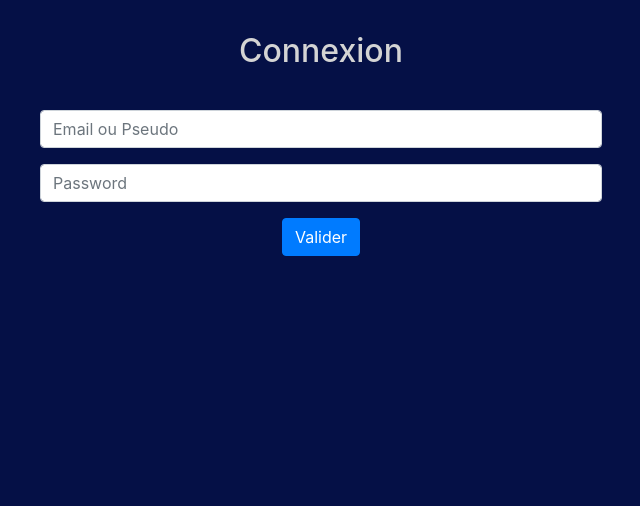
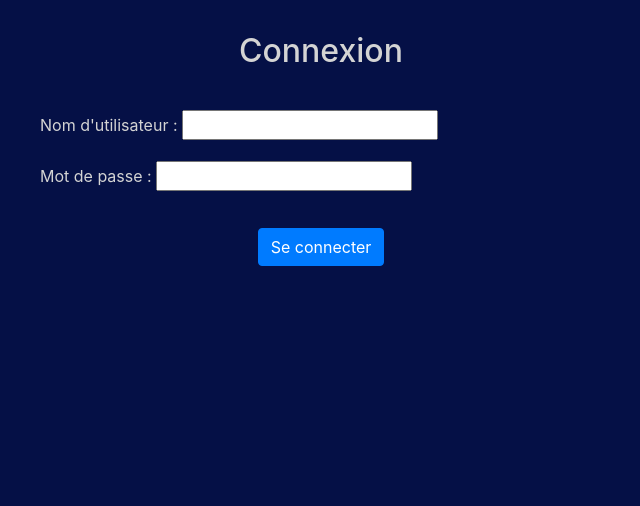
Before and after one commit to dani-bright/DjangoVideoGameLibrary, a Django app: page /login in a window 1280 px wide. Shown: the part 56-562 px from the top of the page, without its empty margins (319-959 px from the left). Run offline with Django 3.2, Linux system fonts and the light colour scheme; some libraries are stand-ins or nearby versions.

Commit message:
create register end login functions

```diff
--- /dev/null
+++ b/videogame/website/forms.py
@@ -0,0 +1,12 @@
+from django import forms
+
+class LoginForm(forms.Form):
+    username = forms.CharField(label="Nom d'utilisateur", max_length=30)
+    password = forms.CharField(label="Mot de passe", widget=forms.PasswordInput)
+
+class RegisterForm(forms.Form):
+    first_name = forms.CharField(label="Prénom", max_length=60)
+    last_name = forms.CharField(label="Nom", max_length=60)
+    username = forms.CharField(label="Nom d'utilisateur", max_length=30)
+    email = forms.CharField(label="email", max_length=200)
+    password = forms.CharField(label="Mot de passe", widget=forms.PasswordInput)
--- a/videogame/website/templates/website/login.html
+++ b/videogame/website/templates/website/login.html
@@ -1,20 +1,25 @@
 {% extends "website/base.html" %}
 {% block title %}Connexion{% endblock %}
 {% block content %}
+
 <h2>Connexion</h2>
-    <form>
+{% if error %}
+<p><strong>Utilisateur inconnu ou mauvais de mot de passe.</strong></p>
+{% endif %}
+{% if user.is_authenticated %}
+Vous êtes connecté, {{ user.username }} !
+{% else %}
+<form method="post" action=".">
+    {% csrf_token %}
     <div class="form-group centered-input">
         <div class="col-sm-6">
-                <input type="text" class="form-control" id="emailorusername" placeholder="Email ou Pseudo">
+            {{ form.as_p }}
         </div>
     </div>
-        <div class="form-group centered-input">
-            <div class="col-sm-6">
-                <input type="password" class="form-control" id="password" placeholder="Password">
-            </div>
-        </div>
+
     <div class="text-center">
-            <button type="submit" class="btn btn-primary">Valider</button>
+        <input type="submit" class="btn btn-primary" value="Se connecter">
     </div>
 </form>
+{% endif %}
 {% endblock %}
--- a/videogame/website/templates/website/register.html
+++ b/videogame/website/templates/website/register.html
@@ -5,12 +5,12 @@
     <form>
         <div class="form-group centered-input">
             <div class="col-sm-6">
-                <input type="text" class="form-control" id="lastname" placeholder="Nom">
+                <input type="text" class="form-control" id="last_name" placeholder="Nom">
             </div>
         </div>
         <div class="form-group centered-input">
             <div class="col-sm-6">
-                <input type="text" class="form-control" id="firstname" placeholder="Prénom">
+                <input type="text" class="form-control" id="first_name" placeholder="Prénom">
             </div>
         </div>
         <div class="form-group centered-input">
--- a/videogame/website/views.py
+++ b/videogame/website/views.py
@@ -1,11 +1,56 @@
 from django.http import HttpResponse, Http404
 from django.shortcuts import render, redirect
+from django.contrib.auth.models import User
+from django.contrib.auth import authenticate, login
+from .forms import LoginForm, RegisterForm
+
+
 
 def home(request):
     return render(request, 'website/home.html', locals())
 
+
 def register(request):
+    error = False
+
+    if request.method == "POST":
+        form = RegisterForm(request.POST)
+        if form.is_valid():
+            username = form.cleaned_data["username"]
+            first_name = form.cleaned_data["first_name"]
+            last_name = form.cleaned_data["last_name"]
+            email = form.cleaned_data["email"]
+            password = form.cleaned_data["password"]
+            is_staff= false
+            is_superuser=false
+            user = User.objects.create_user(username,email, password)
+            if user:
+                user.is_staff=is_staff
+                user.is_superuser=false
+                user.last_name=last_name
+                user.first_name=first_name
+            else:
+                error = True
+    else:
+        form = RegisterForm()
+
     return render(request, 'website/register.html', locals())
 
 def login(request):
+    error = False
+
+    if request.method == "POST":
+        form = LoginForm(request.POST)
+        if form.is_valid():
+            username = form.cleaned_data["username"]
+            password = form.cleaned_data["password"]
+            user = authenticate(username=username, password=password)
+            if user:
+                print("heuuuuu")
+                login(request, user)
+            else:
+                error = True
+    else:
+        form = LoginForm()
+
     return render(request, 'website/login.html', locals())
```
Also changed, not shown: videogame/website/models.py (+1 -7 lines), videogame/db.sqlite3, videogame/website/migrations/0001_initial.py (added). Lines whose indentation alone changed are shown as unchanged.
